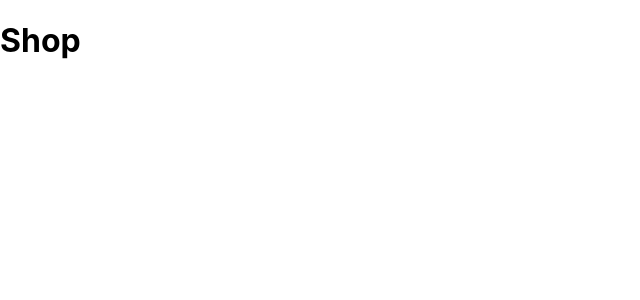
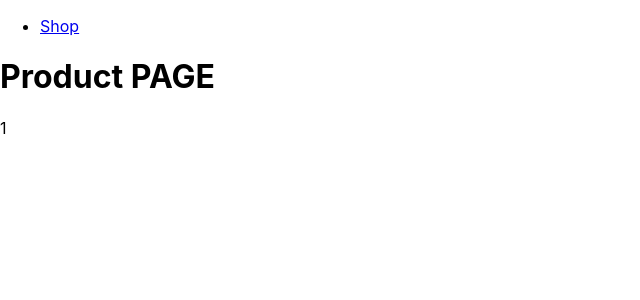
Before and after one commit to yoannesbourg/Product-catalog-front, a React (Create React App) app: page /product/1 in a window 1280 px wide. Shown: the top 300 px of the page, without its empty margins (0-640 px from the left). Built offline with nearby package versions, Linux system fonts and the light colour scheme.

Commit message:
Dynamic routing

```diff
--- a/package.json
+++ b/package.json
@@ -10,8 +10,10 @@
     "@types/node": "^16.9.2",
     "@types/react": "^17.0.21",
     "@types/react-dom": "^17.0.9",
+    "axios": "^0.21.4",
     "react": "^17.0.1",
     "react-dom": "^17.0.1",
+    "react-router-dom": "^5.3.0",
     "react-scripts": "4.0.3",
     "typescript": "^4.4.3",
     "web-vitals": "^1.1.1"
@@ -39,5 +41,8 @@
       "last 1 firefox version",
       "last 1 safari version"
     ]
+  },
+  "devDependencies": {
+    "@types/react-router-dom": "^5.1.9"
   }
 }
--- a/src/App.tsx
+++ b/src/App.tsx
@@ -1,13 +1,40 @@
-import './App.css'
+import React from "react";
+import AxiosConfig from './config/axios.config';
+import {
+  BrowserRouter as Router,
+  Switch,
+  Route,
+  Link
+} from "react-router-dom";
 
-function App() {
+
+import Shop from "./Pages/Shop"
+import Product from "./Pages/Product"
+
+export default function App() {
+
   return (
-    <div className='App'>
-      <div className='todo'>
-        <h1>Shop</h1>
+    <Router>
+      <div>
+        <nav>
+          <ul>
+            <li>
+              <Link to="/">Shop</Link>
+            </li>
+          </ul>
+        </nav>
+
+        {/* A <Switch> looks through its children <Route>s and
+            renders the first one that matches the current URL. */}
+        <Switch>
+          <Route path="/product/:id">
+            <Product />
+          </Route>
+          <Route path="/">
+            <Shop />
+          </Route>
+        </Switch>
       </div>
-    </div>
-  )
+    </Router>
+  );
 }
-
-export default App
--- /dev/null
+++ b/src/Pages/Product.tsx
@@ -0,0 +1,17 @@
+import React from "react";
+import { withRouter, RouteComponentProps } from "react-router";
+
+type ProductDetailParams = {
+    id: string;
+};
+
+const Product = (props: RouteComponentProps<ProductDetailParams>) => {
+
+    return (
+        <>
+            <h1>Product PAGE</h1>
+            <p>{props.match.params.id}</p>
+        </>)
+}
+
+export default withRouter(Product)
--- /dev/null
+++ b/src/Pages/Shop.tsx
@@ -0,0 +1,41 @@
+import React, { useEffect, useState } from "react";
+import AxiosConfig from '../config/axios.config';
+import { Link } from 'react-router-dom';
+
+
+interface Product {
+    description: string;
+    _id: string;
+}
+
+const Shop = () => {
+    const [productList, setProductList] = useState<Product[] | []>([])
+    const getProducts = async () => {
+        const response = await AxiosConfig.get('/products')
+        setProductList(response.data)
+    }
+
+    useEffect(() => {
+        getProducts()
+        productList.map(product => console.log(product.description))
+    }, [])
+
+    if (!productList) {
+        return <h3>No products</h3>
+    }
+    return (
+        <>
+            Home
+            {
+                productList.map((product: Product) => {
+                    return (
+                        <Link to={`/product/${product._id}`}>
+                            <p>{product.description}</p>
+                        </Link>
+                    )
+                })
+            }
+        </>)
+}
+
+export default Shop
--- /dev/null
+++ b/src/config/axios.config.ts
@@ -0,0 +1,23 @@
+import axios from 'axios';
+
+export const loadProxyUrl = () => {
+
+    if (window.location.host.includes('localhost')) {
+        return 'http://localhost:5000';
+    }
+
+};
+
+const AxiosConfig = axios.create({
+
+    baseURL: `${loadProxyUrl()}/`,
+    headers: {
+        'Content-Type': 'application/json',
+    },
+    proxy: {
+        host: `${loadProxyUrl()}`,
+        port: 5000,
+    },
+});
+
+export default AxiosConfig;
```
Also changed, not shown: 1 other file (tests, documents, lock files or other folders).
